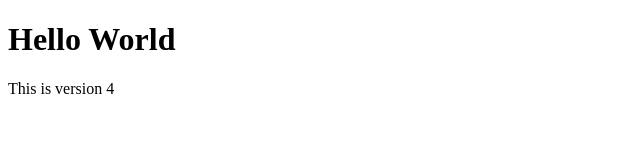
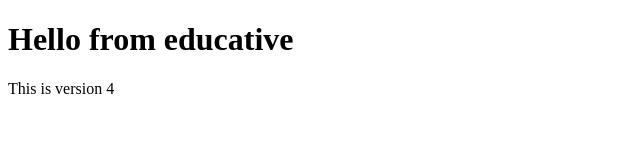
Before and after one commit to neuropolis/aws-eks-lab-repo, a website: page web-app/index.html in a window 1280 px wide. Shown: the whole page, without its empty margins (0-640 px from the left). Drawn offline with Linux system fonts and the light colour scheme.

Commit message:
Update index.html

```diff
--- a/web-app/index.html
+++ b/web-app/index.html
@@ -2,7 +2,7 @@
 <html>
 
     <body>
-        <h1>Hello World</h1>
+        <h1>Hello from educative</h1>
         <p>This is version 4</p>
     </body>
 
```
